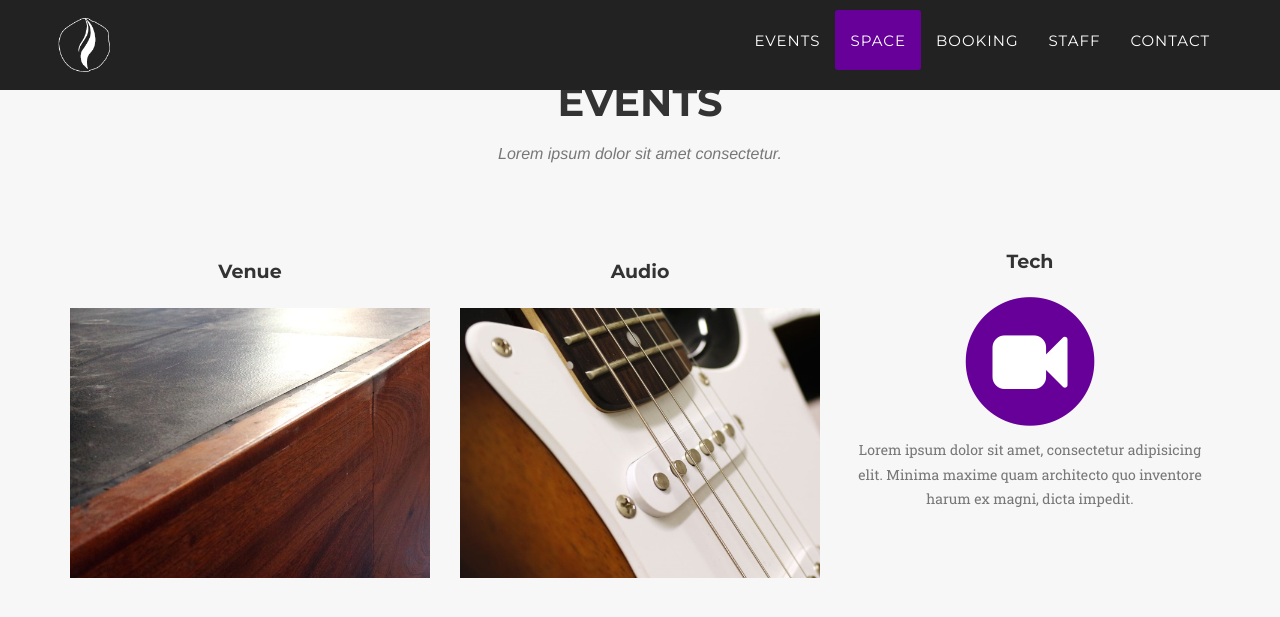
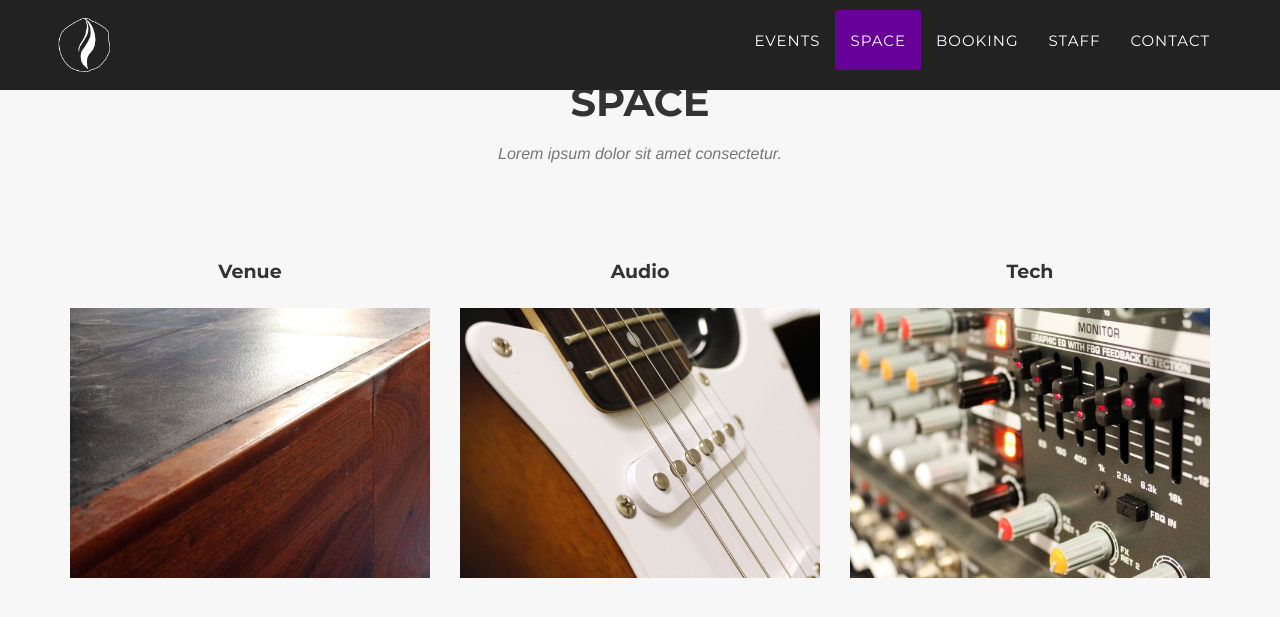
Before and after one commit to ryanfan/cats-eye-revamped, a Jekyll site: the page built from index.html, in a window 1280 px wide and 900 px high, scrolled down 1789 px. Shown: the top 617 px of the window. Built offline with Jekyll 4.4.1, drawn with Linux system fonts in a browser that asks for light colours; some web fonts are replaced; some of the changed text lies outside the part shown.

Commit message:
Two Space for comparison

```diff
--- a/_includes/services.html
+++ b/_includes/services.html
@@ -4,7 +4,7 @@
         <div class="container">
             <div class="row">
                 <div class="col-lg-12 text-center">
-                    <h2 class="section-heading">Events</h2>
+                    <h2 class="section-heading">Space</h2>
                     <h3 class="section-subheading text-muted">Lorem ipsum dolor sit amet consectetur.</h3>
                 </div>
             </div>
@@ -24,9 +24,9 @@
                 </div>
                 <div class="col-md-4 col-sm-6 portfolio-item">
                     <div class="portfolio-caption">
-                        <h4>Audio</h4>
+                        <h4 >Audio</h4>
                     </div>
-                    <a href="#portfolioModalAudio" class="portfolio-link" data-toggle="modal">
+                    <a href="#portfolioModalVenue" class="portfolio-link" data-toggle="modal">
                         <div class="portfolio-hover">
                             <div class="portfolio-hover-content">
                                 <i class="fa fa-plus fa-3x"></i>
@@ -35,25 +35,25 @@
                         <img src="img/space/audio2.jpg" class="img-responsive" alt="">
                     </a>
                 </div>
-                <div class="col-md-4 text-center">
-                    <h4 class="service-heading">Tech</h4>
-                    <a href="#portfolioModalTech" class="portfolio-link" data-toggle="modal">
-                        <span class="fa-stack fa-5x">
-                            <i class="fa fa-circle fa-stack-2x text-primary"></i>
-                            <i class="fa fa-video-camera fa-stack-1x fa-inverse"></i>
-                            <div class="space-see-more">
-                                <i class="fa fa-circle fa-stack-2x text-primary"></i>
-                                <i class="fa fa-plus fa-stack-1x fa-inverse"></i>
+
+                <div class="col-md-4 col-sm-6 portfolio-item">
+                    <div class="portfolio-caption">
+                        <h4 >Tech</h4>
+                    </div>
+                    <a href="#portfolioModalVenue" class="portfolio-link" data-toggle="modal">
+                        <div class="portfolio-hover">
+                            <div class="portfolio-hover-content">
+                                <i class="fa fa-plus fa-3x"></i>
                             </div>
-                        </span>
+                        </div>
+                        <img src="img/space/tech2.jpg" class="img-responsive" alt="">
                     </a>
-                    <p class="text-muted">Lorem ipsum dolor sit amet, consectetur adipisicing elit. Minima maxime quam architecto quo inventore harum ex magni, dicta impedit.</p>
                 </div>
             </div>
         </div>
     </section>
-    <!--
-    <section id="services" class="bg-light-gray">
+
+    <section id="servicesx" class="bg-light-gray">
         <div class="container">
             <div class="row">
                 <div class="col-lg-12 text-center">
@@ -66,26 +66,24 @@
                     <h4 class="service-heading">Venue</h4>
                     <a href="#portfolioModalVenue" class="portfolio-link" data-toggle="modal">
                         <span class="fa-stack fa-5x">
-                            <i class="fa fa-circle fa-stack-2x text-primary"></i>
-                            <i class="fa fa-users fa-stack-1x fa-inverse"></i>
                             <div class="space-see-more">
                                 <i class="fa fa-circle fa-stack-2x text-primary"></i>
                                 <i class="fa fa-plus fa-stack-1x fa-inverse"></i>
                             </div>
+                            <img src="img/space/venue.jpg" class="img-responsive" style="border-radius:50%" alt="">
                         </span>
                     </a>
                     <p class="text-muted">Lorem ipsum dolor sit amet, consectetur adipisicing elit. Minima maxime quam architecto quo inventore harum ex magni, dicta impedit.</p>
                 </div>
                 <div class="col-md-4">
                     <h4 class="service-heading">Audio</h4>
-                    <a href="#portfolioModalAudio" class="portfolio-link" data-toggle="modal">
+                    <a href="#portfolioModalVenue" class="portfolio-link" data-toggle="modal">
                         <span class="fa-stack fa-5x">
-                            <i class="fa fa-circle fa-stack-2x text-primary"></i>
-                            <i class="fa fa-volume-up fa-stack-1x fa-inverse"></i>
                             <div class="space-see-more">
                                 <i class="fa fa-circle fa-stack-2x text-primary"></i>
                                 <i class="fa fa-plus fa-stack-1x fa-inverse"></i>
                             </div>
+                            <img src="img/space/audio.jpg" class="img-responsive" style="border-radius:50%" alt="">
                         </span>
                     </a>
                     <p class="text-muted">Lorem ipsum dolor sit amet, consectetur adipisicing elit. Minima maxime quam architecto quo inventore harum ex magni, dicta impedit.</p>
@@ -106,4 +104,4 @@
                 </div>
             </div>
         </div>
-    </section>-->
+    </section>
```
Also changed, not shown: _includes/css/custom.css (+12 -12 lines).
